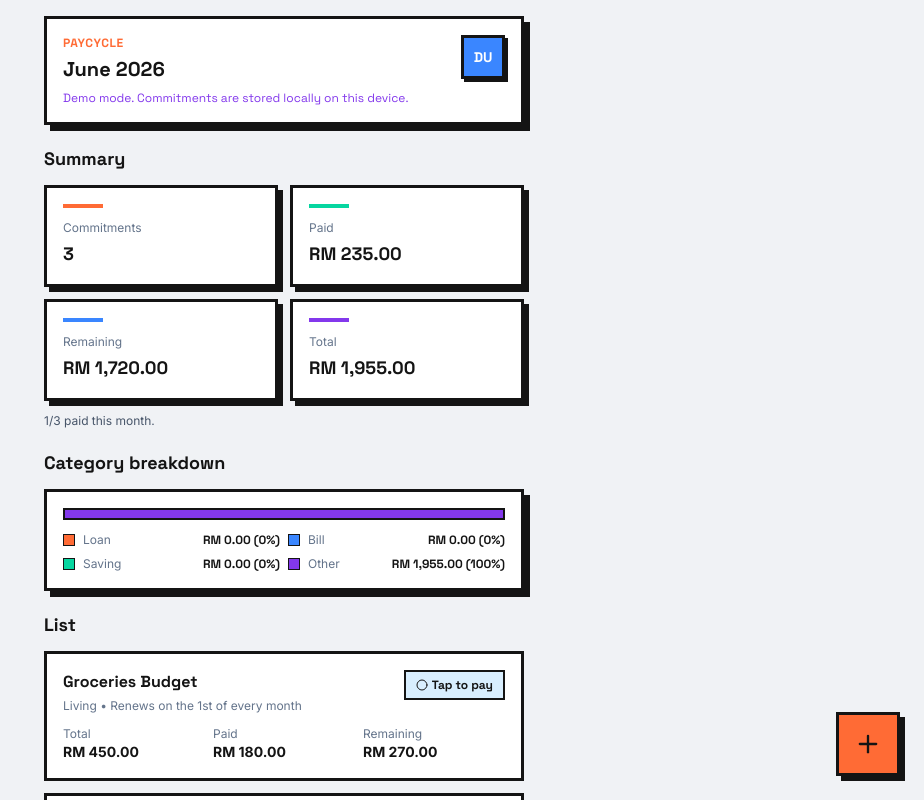
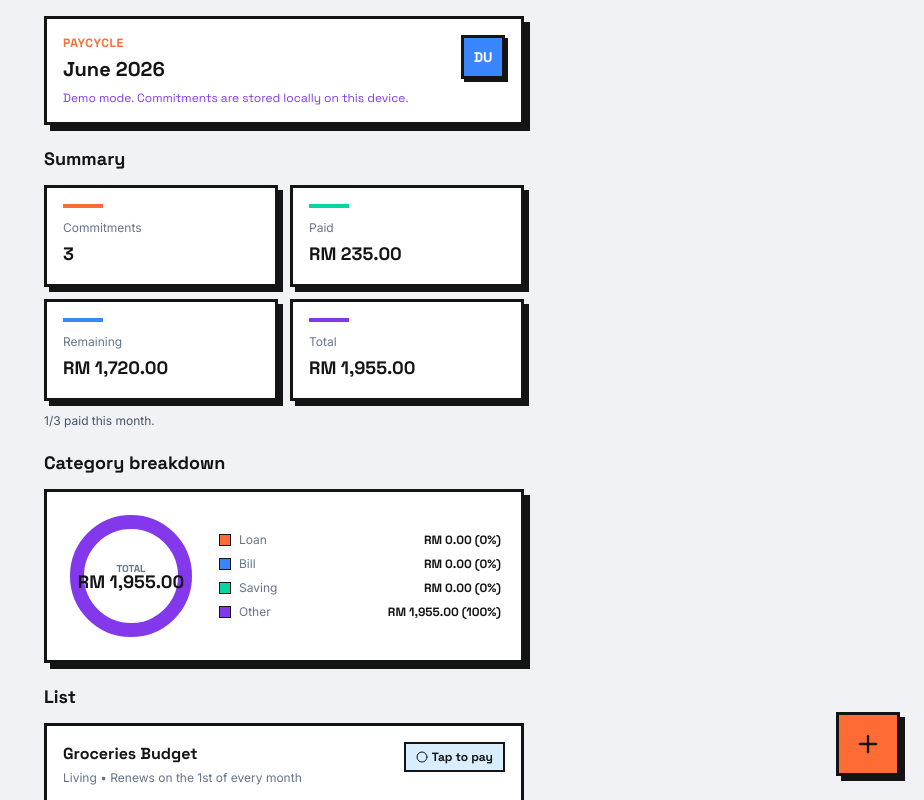
Before and after one commit to azuanalias92/paycycle, a Next.js app: page / in a window 1280 px wide. Both pictures are taken after a click on the button "Demo Account". Shown: the top 800 px of the page, without its empty margins (356-1280 px from the left). Built offline with nearby package versions, Linux system fonts and the light colour scheme.

Commit message:
Replace bar chart with SVG donut pie chart for category breakdown

```diff
--- a/app/page.tsx
+++ b/app/page.tsx
@@ -741,6 +741,39 @@ const CATEGORY_COLORS: Record<string, string> = {
   Other: "#8338EC",
 };
 
+const PIE_RADIUS = 54;
+const PIE_CIRCUMFERENCE = 2 * Math.PI * PIE_RADIUS;
+
+function PieSlice({
+  percentage,
+  cumulativePercent,
+  color,
+}: {
+  percentage: number;
+  cumulativePercent: number;
+  color: string;
+}) {
+  if (percentage <= 0) return null;
+  const dashLength = (percentage / 100) * PIE_CIRCUMFERENCE;
+  const dashGap = PIE_CIRCUMFERENCE - dashLength;
+  const rotation = (cumulativePercent / 100) * 360 - 90;
+
+  return (
+    <circle
+      cx="64"
+      cy="64"
+      r={PIE_RADIUS}
+      fill="none"
+      stroke={color}
+      strokeWidth="14"
+      strokeDasharray={`${dashLength} ${dashGap}`}
+      strokeDashoffset="0"
+      transform={`rotate(${rotation} 64 64)`}
+      className="transition-all duration-500"
+    />
+  );
+}
+
 function CategoryBreakdown({ commitments }: { commitments: Commitment[] }) {
   const { totalAmount, breakdown } = useMemo(
     () => getCategoryBreakdown(commitments),
@@ -748,35 +781,61 @@ function CategoryBreakdown({ commitments }: { commitments: Commitment[] }) {
   );
 
   const entries = Object.entries(breakdown);
+  let cumulative = 0;
 
   return (
     <div className="mt-5">
       <h2 className="text-lg font-bold text-[#141414]" style={{ fontFamily: "var(--font-heading)" }}>
         Category breakdown
       </h2>
-      <div className="neo-card mt-3 p-4">
+      <div className="neo-card mt-3 p-5">
         {totalAmount === 0 ? (
           <p className="text-sm text-[#64748b]">No commitments to show.</p>
         ) : (
-          <div className="space-y-3">
-            {/* Percentage bar */}
-            <div className="flex h-3 w-full overflow-hidden rounded-none border-2 border-[#141414]">
-              {entries.map(([cat, data]) => {
-                if (data.percentage === 0) return null;
-                return (
-                  <div
-                    key={cat}
-                    className="h-full"
-                    style={{
-                      width: `${data.percentage}%`,
-                      backgroundColor: CATEGORY_COLORS[cat] ?? "#94A3B8",
-                    }}
-                  />
-                );
-              })}
+          <div className="flex flex-col items-center gap-4 sm:flex-row sm:gap-6">
+            {/* Donut chart */}
+            <div className="shrink-0">
+              <svg width="128" height="128" viewBox="0 0 128 128">
+                {entries
+                  .filter(([, d]) => d.percentage > 0)
+                  .map(([cat, data]) => {
+                    const startPercent = cumulative;
+                    cumulative += data.percentage;
+                    return (
+                      <PieSlice
+                        key={cat}
+                        percentage={data.percentage}
+                        cumulativePercent={startPercent}
+                        color={CATEGORY_COLORS[cat] ?? "#94A3B8"}
+                      />
+                    );
+                  })}
+                {/* Center label */}
+                <text
+                  x="64"
+                  y="60"
+                  textAnchor="middle"
+                  className="text-[10px] fill-[#64748b]"
+                  fontFamily="var(--font-heading)"
+                  fontWeight={700}
+                >
+                  TOTAL
+                </text>
+                <text
+                  x="64"
+                  y="76"
+                  textAnchor="middle"
+                  className="text-lg fill-[#141414]"
+                  fontFamily="var(--font-heading)"
+                  fontWeight={700}
+                >
+                  {formatCurrency(totalAmount)}
+                </text>
+              </svg>
             </div>
+
             {/* Legend */}
-            <div className="grid grid-cols-2 gap-2">
+            <div className="flex-1 space-y-2 w-full">
               {entries.map(([cat, data]) => (
                 <div key={cat} className="flex items-center gap-2">
                   <div
```
